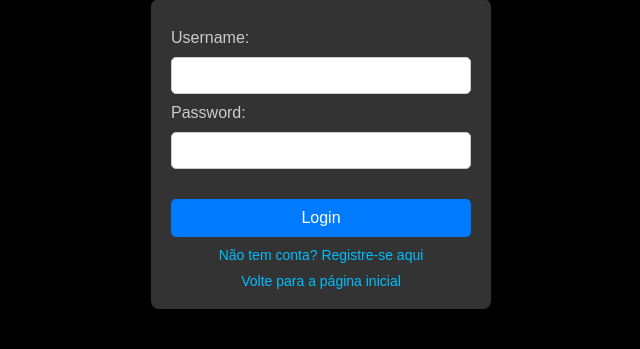
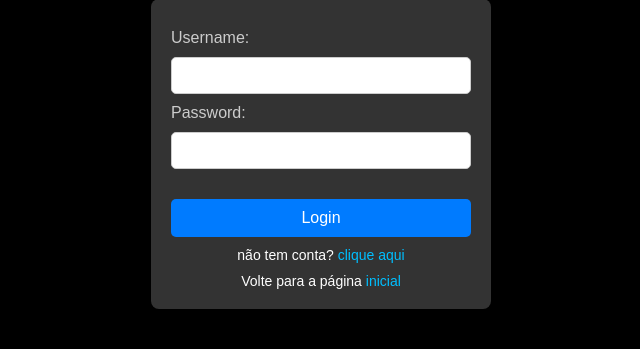
Before and after one commit to BrunoRbt/Twitter, a Django app: page /login/ in a window 1280 px wide. Shown: the part 129-478 px from the top of the page, without its empty margins (319-959 px from the left). Run offline with Django 5.2, Linux system fonts and the light colour scheme.

Commit message:
melhorias visuais

```diff
--- a/templates/login.html
+++ b/templates/login.html
@@ -53,13 +53,17 @@
             background-color: #0056b3;
         }
         .register-link, .home-link {
-            color: #00bfff;
+            color: white;
             margin-top: 10px;
             display: block;
             text-decoration: none;
             font-size: 14px;
         }
-        .register-link:hover, .home-link:hover {
+        .register-link a, .home-link a {
+            color: #00bfff;
+            text-decoration: none;
+        }
+        .register-link a:hover, .home-link a:hover {
             text-decoration: underline;
         }
         .error {
@@ -80,8 +84,8 @@
         <input type="password" id="password" name="password" required>
         <br>
         <button type="submit">Login</button>
-        <a class="register-link" href="{% url 'register' %}">Não tem conta? Registre-se aqui</a>
-        <a class="home-link" href="/">Volte para a página inicial</a>
+        <span class="register-link">não tem conta? <a href="{% url 'register' %}">clique aqui</a></span>
+        <span class="home-link">Volte para a página <a href="/">inicial</a></span>
     </form>
     <script>
         document.getElementById('loginForm').addEventListener('submit', function(event) {
```
Also changed, not shown: templates/register.html (+8 -4 lines).
